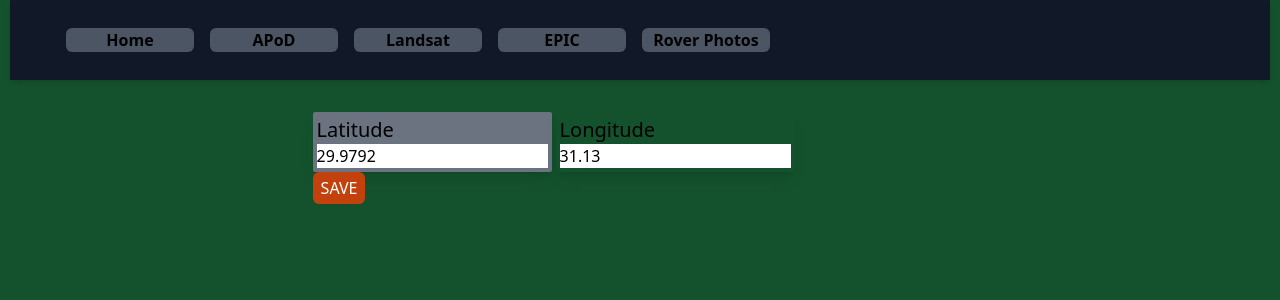
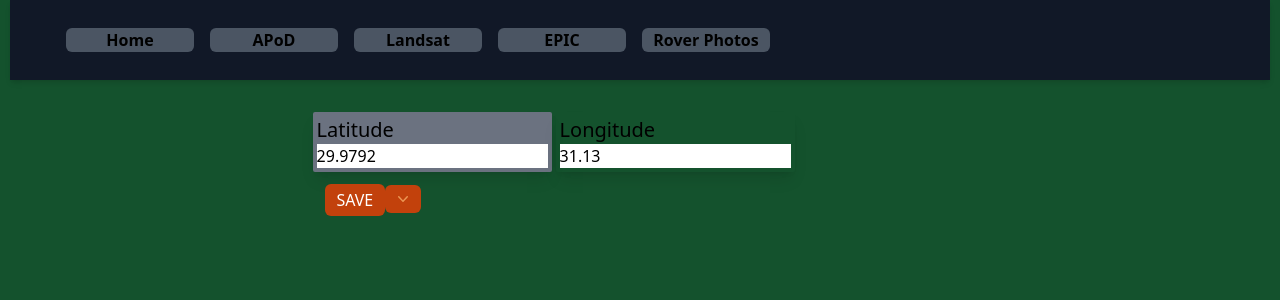
Before and after one commit to UniversallyRy/nasaApp, a Next.js app: page /landsat in a window 1280 px wide. Shown: the top 300 px of the page. Built offline with nearby package versions, Linux system fonts and the light colour scheme.

Commit message:
popover fixed

```diff
--- a/components/Satellite/Form/Button.tsx
+++ b/components/Satellite/Form/Button.tsx
@@ -1,6 +1,5 @@
 import { Popover } from "@headlessui/react";
 import { ChevronDownIcon, MagnifyingGlassIcon } from "@heroicons/react/20/solid";
-import { Ref, RefObject, useEffect } from "react";
 import Examples from "./Examples";
 
 type Props = {
@@ -15,7 +14,7 @@ export function FormButton({ ...props }: Props) {
       type="submit"
       disabled={props.isSubmitting}
       className={`
-                items-center rounded-md bg-orange-700
+                w-20 items-center rounded-md bg-orange-700
                 px-2 py-1 text-base font-medium text-white hover:text-opacity-100
                 focus:outline-none focus-visible:ring-2
                 focus-visible:ring-white focus-visible:ring-opacity-75`
@@ -38,7 +37,7 @@ export function ExampleButton() {
               className={`
                 ${open ? '' : 'text-opacity-90'}
                 group inline-flex items-center rounded-md bg-orange-700
-                px-3 py-2 text-base font-medium text-white hover:text-opacity-100
+                px-2 py-1 text-base font-medium text-white hover:text-opacity-100
                 focus:outline-none focus-visible:ring-2
                 focus-visible:ring-white focus-visible:ring-opacity-75`
               }
--- a/components/Satellite/Form/Examples.tsx
+++ b/components/Satellite/Form/Examples.tsx
@@ -25,7 +25,6 @@ const exampleArr = [
 export default function Examples() {
   return (
     <Transition
-      show={false}
       as={Fragment}
       enter="transition ease-out duration-200"
       enterFrom="opacity-0 translate-y-1"
--- a/components/Satellite/Form/index.tsx
+++ b/components/Satellite/Form/index.tsx
@@ -1,8 +1,9 @@
 import React, { useState } from "react";
 import FormContainer from "./FormContainer";
-import { FormButton } from "./Button";
+import { ExampleButton, FormButton } from "./Button";
 import { Form } from "formik";
 import FormInputs from "./Inputs";
+import { Popover } from "@headlessui/react";
 
 export default function FormBox() {
   const [isSubmitting, setSubmit] = useState(false);
@@ -10,18 +11,23 @@ export default function FormBox() {
 
   return (
     <div className="items-center justify-center sm:w-4/12 md:w-7/12">
+      <Popover>
         <FormContainer isEditing={isEditing} setSubmit={setSubmit}>
           {
             <Form>
               <FormInputs isEditing={isEditing} />
+              <div className="flex flex-row items-center m-3">
                 <FormButton
                   setIsEditing={setIsEditing}
                   isEditing={isEditing}
                   isSubmitting={isSubmitting}
                 />
+                <ExampleButton />
+              </div>
             </Form>
           }
         </FormContainer>
+      </Popover>
     </div>
   );
 };
```
Lines whose indentation alone changed are shown as unchanged.
